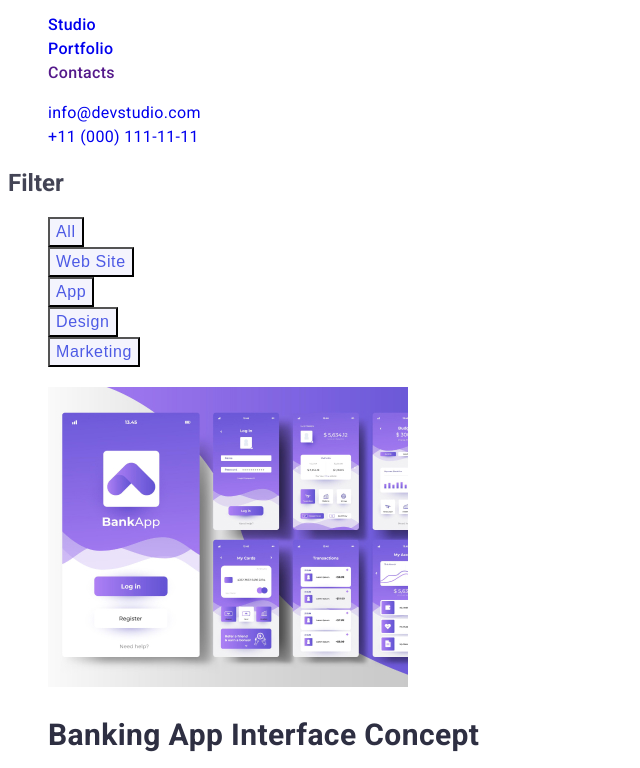
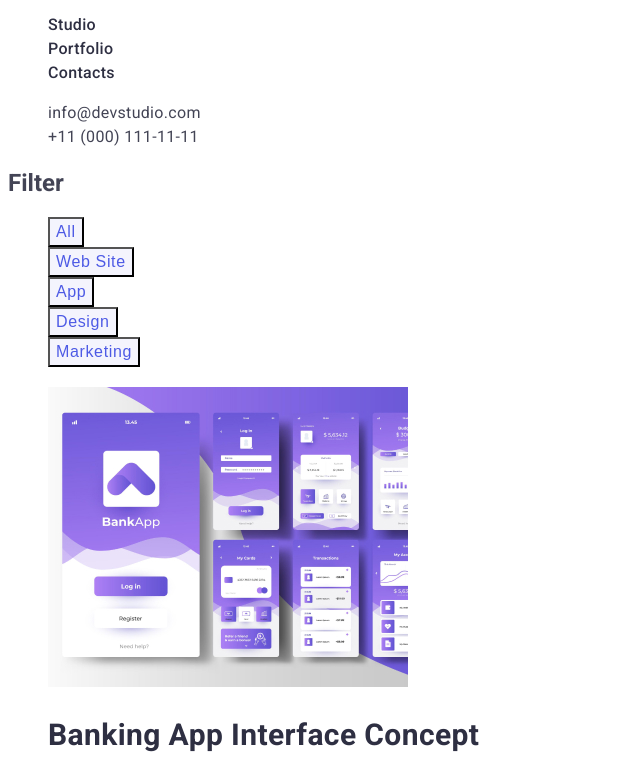
Before and after one commit to guemplen/goit-markup-hw-02, a plain HTML site: page portfolio.html in a window 1280 px wide. Shown: the part 32-800 px from the top of the page, without its empty margins (0-640 px from the left). Drawn offline with Linux system fonts and the light colour scheme.

Commit message:
Fix header in portfolio.html

```diff
--- a/portfolio.html
+++ b/portfolio.html
@@ -18,21 +18,23 @@
         <a class="logo link" href="./index.html">
           WEB<span class="studio">Studio</span>
         </a>
-        <ul class="list header">
-          <li><a class="link" href="./index.html">Studio</a></li>
-          <li><a class="link" href="./portfolio.html">Portfolio</a></li>
-          <li><a class="link" href="">Contacts</a></li>
+        <ul class="list">
+          <li><a class="link header" href="./index.html">Studio</a></li>
+          <li><a class="link header" href="./portfolio.html">Portfolio</a></li>
+          <li><a class="link header" href="">Contacts</a></li>
         </ul>
       </nav>
-      <address class="address">
+      <address>
         <ul class="list">
           <li>
-            <a class="link" href="mailto:info@devstudio.com"
+            <a class="link address" href="mailto:info@devstudio.com"
               >info@devstudio.com</a
             >
           </li>
           <li>
-            <a class="link" href="tel:+110001111111">+11 (000) 111-11-11</a>
+            <a class="link address" href="tel:+110001111111"
+              >+11 (000) 111-11-11</a
+            >
           </li>
         </ul>
       </address>
```
